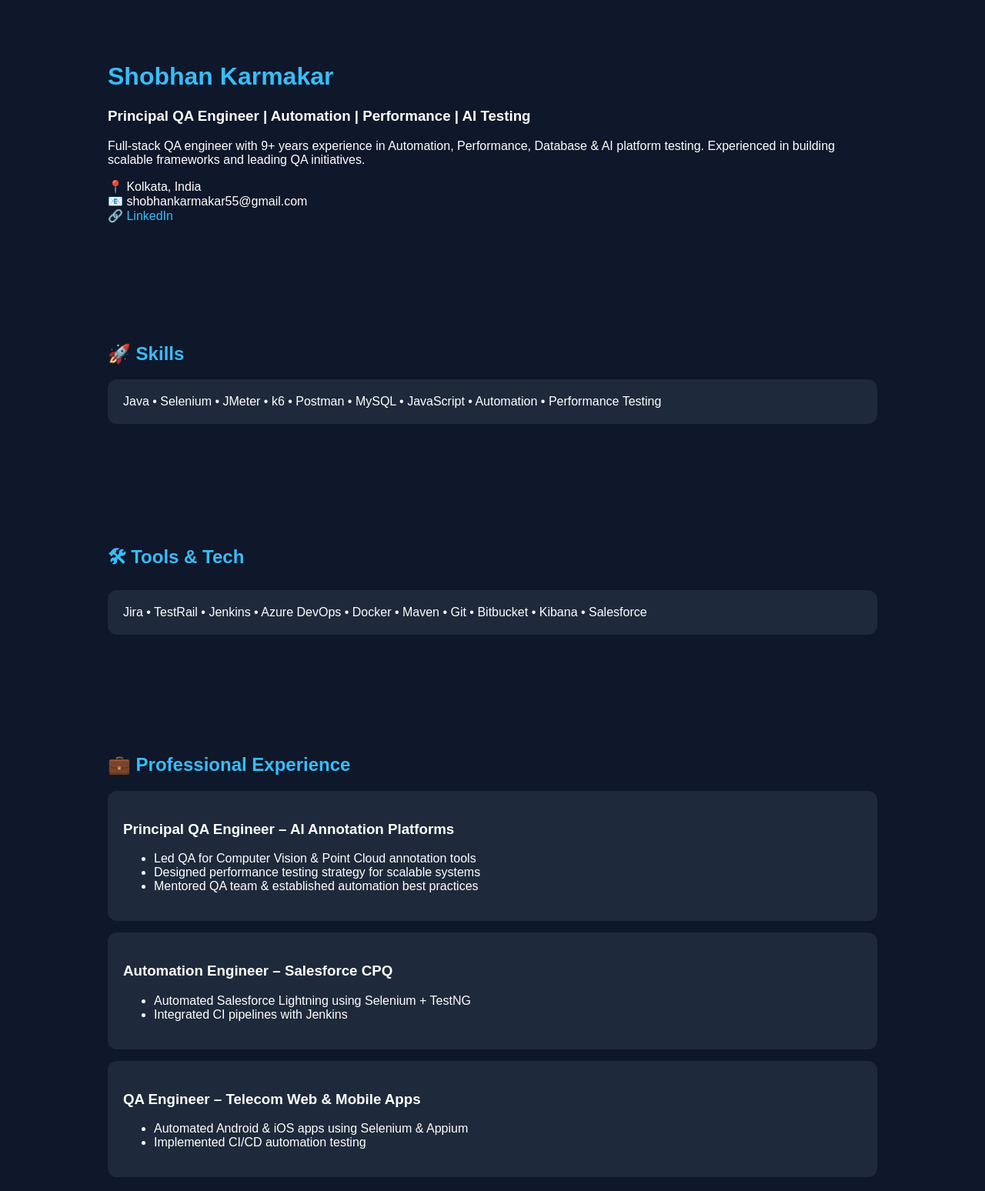
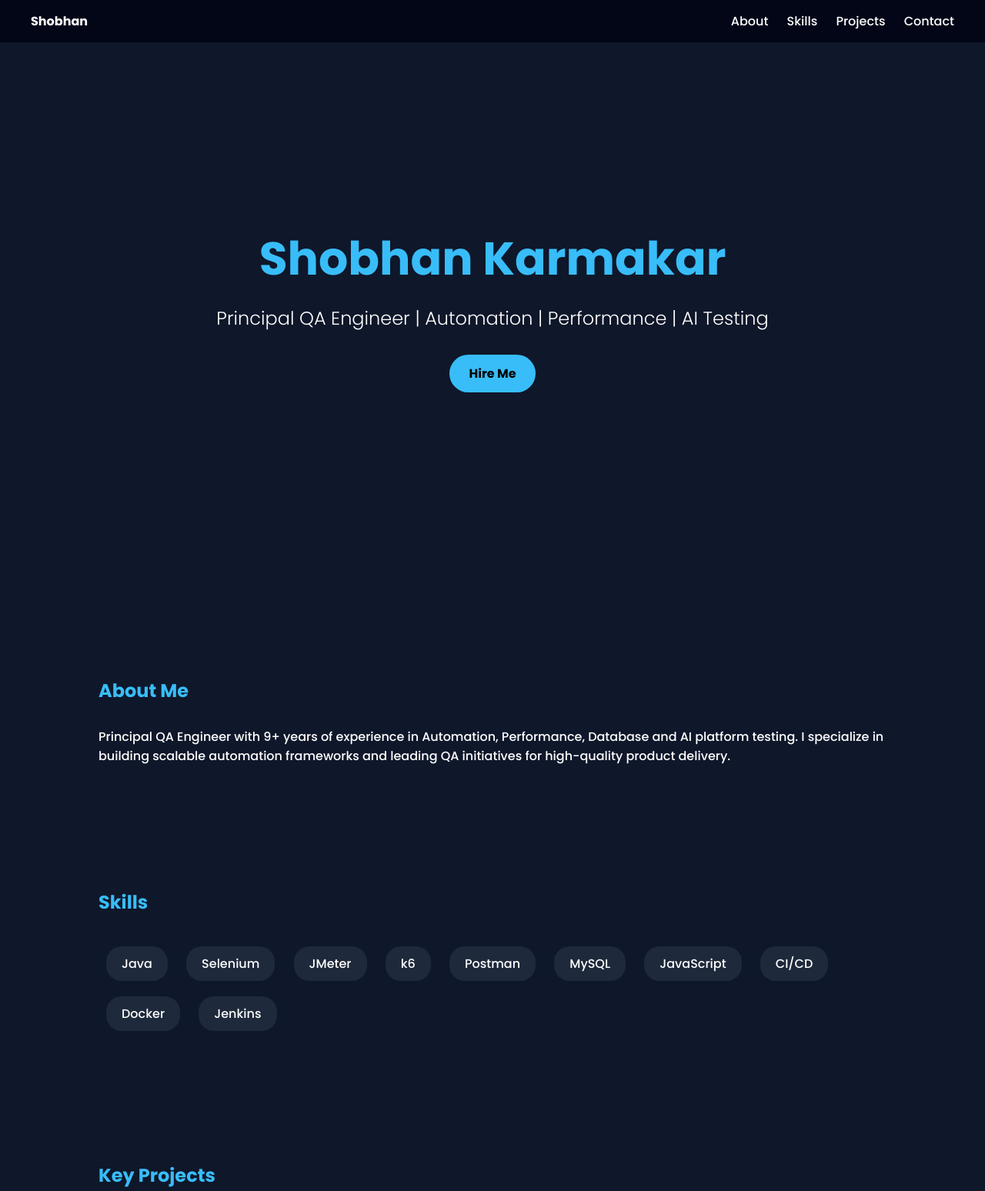
Before and after one commit to shobhan-k/shobhan-k.github.io, a plain HTML site: page index.html in a window 1280 px wide. Shown: the top 1548 px of the page at 77% size. Drawn offline with Linux system fonts and the light colour scheme.

Commit message:
Update index.html

```diff
--- a/index.html
+++ b/index.html
@@ -1,120 +1,183 @@
 <!DOCTYPE html>
-<html>
+<html lang="en">
 <head>
+<meta charset="UTF-8">
+<meta name="viewport" content="width=device-width, initial-scale=1.0">
 <title>Shobhan Karmakar | Principal QA Engineer</title>
-<meta name="viewport" content="width=device-width, initial-scale=1.0">
+
+<link href="https://fonts.googleapis.com/css2?family=Poppins:wght@300;500;700&display=swap" rel="stylesheet">
 
 <style>
+*{margin:0;padding:0;box-sizing:border-box}
 body{
-font-family: Arial;
-margin:0;
+font-family:Poppins;
 background:#0f172a;
 color:white;
+scroll-behavior:smooth;
 }
 
-.section{
-padding:60px 20px;
-max-width:1000px;
-margin:auto;
+/* NAVBAR */
+nav{
+position:fixed;
+width:100%;
+background:#020617;
+padding:15px 40px;
+display:flex;
+justify-content:space-between;
+z-index:1000;
+}
+nav a{color:white;margin-left:20px;text-decoration:none;font-weight:500}
+
+/* HERO */
+.hero{
+height:100vh;
+display:flex;
+flex-direction:column;
+justify-content:center;
+align-items:center;
+text-align:center;
+padding:20px;
 }
 
-h1,h2{color:#38bdf8;}
+.hero h1{
+font-size:60px;
+color:#38bdf8;
+animation:fadeIn 1.5s ease-in-out;
+}
 
+.hero h2{
+margin-top:15px;
+font-weight:300;
+animation:fadeIn 2s ease-in-out;
+}
+
+.btn{
+margin-top:30px;
+padding:12px 25px;
+background:#38bdf8;
+color:black;
+border-radius:30px;
+text-decoration:none;
+font-weight:bold;
+transition:0.3s;
+}
+.btn:hover{transform:scale(1.1)}
+
+/* SECTION */
+.section{
+padding:80px 10%;
+}
+.section h2{
+color:#38bdf8;
+margin-bottom:30px;
+}
+
+/* SKILLS */
+.skills span{
+display:inline-block;
+background:#1e293b;
+padding:10px 20px;
+margin:10px;
+border-radius:20px;
+}
+
+/* CARDS */
 .card{
 background:#1e293b;
-padding:20px;
+padding:25px;
 margin:15px 0;
-border-radius:12px;
+border-radius:15px;
+transition:0.3s;
+}
+.card:hover{transform:translateY(-8px)}
+
+/* FOOTER */
+footer{
+text-align:center;
+padding:30px;
+background:#020617;
 }
 
-a{color:#38bdf8;text-decoration:none;}
+/* ANIMATION */
+@keyframes fadeIn{
+from{opacity:0;transform:translateY(30px)}
+to{opacity:1}
+}
 </style>
 </head>
 
 <body>
 
-<div class="section">
+<nav>
+<div><b>Shobhan</b></div>
+<div>
+<a href="#about">About</a>
+<a href="#skills">Skills</a>
+<a href="#projects">Projects</a>
+<a href="#contact">Contact</a>
+</div>
+</nav>
+
+<section class="hero">
 <h1>Shobhan Karmakar</h1>
-<h3>Principal QA Engineer | Automation | Performance | AI Testing</h3>
+<h2>Principal QA Engineer | Automation | Performance | AI Testing</h2>
+<a class="btn" href="mailto:shobhankarmakar55@gmail.com">Hire Me</a>
+</section>
+
+<section id="about" class="section">
+<h2>About Me</h2>
 <p>
-Full-stack QA engineer with 9+ years experience in Automation, Performance,
-Database & AI platform testing. Experienced in building scalable frameworks
-and leading QA initiatives.
+Principal QA Engineer with 9+ years of experience in Automation, Performance,
+Database and AI platform testing. I specialize in building scalable automation
+frameworks and leading QA initiatives for high-quality product delivery.
 </p>
+</section>
 
-<p>
-📍 Kolkata, India <br>
-📧 shobhankarmakar55@gmail.com <br>
-🔗 <a href="https://in.linkedin.com/in/shobhan-karmakar-588800133">LinkedIn</a>
-</p>
+<section id="skills" class="section">
+<h2>Skills</h2>
+<div class="skills">
+<span>Java</span>
+<span>Selenium</span>
+<span>JMeter</span>
+<span>k6</span>
+<span>Postman</span>
+<span>MySQL</span>
+<span>JavaScript</span>
+<span>CI/CD</span>
+<span>Docker</span>
+<span>Jenkins</span>
 </div>
+</section>
 
-<div class="section">
-<h2>🚀 Skills</h2>
-<div class="card">
-Java • Selenium • JMeter • k6 • Postman • MySQL • JavaScript • Automation • Performance Testing
-</div>
-</div>
-
-<div class="section">
-<h2>🛠 Tools & Tech</h2>
-<div class="card">
-Jira • TestRail • Jenkins • Azure DevOps • Docker • Maven • Git • Bitbucket • Kibana • Salesforce
-</div>
-</div>
-
-<div class="section">
-<h2>💼 Professional Experience</h2>
+<section id="projects" class="section">
+<h2>Key Projects</h2>
 
 <div class="card">
-<h3>Principal QA Engineer – AI Annotation Platforms</h3>
-<ul>
-<li>Led QA for Computer Vision & Point Cloud annotation tools</li>
-<li>Designed performance testing strategy for scalable systems</li>
-<li>Mentored QA team & established automation best practices</li>
-</ul>
+<h3>AI Annotation Platform Testing</h3>
+<p>Led QA for Computer Vision & Point Cloud tools. Designed performance testing strategy and improved scalability.</p>
 </div>
 
 <div class="card">
-<h3>Automation Engineer – Salesforce CPQ</h3>
-<ul>
-<li>Automated Salesforce Lightning using Selenium + TestNG</li>
-<li>Integrated CI pipelines with Jenkins</li>
-</ul>
+<h3>Salesforce CPQ Automation</h3>
+<p>Built Selenium + TestNG automation framework integrated with Jenkins CI/CD.</p>
 </div>
 
 <div class="card">
-<h3>QA Engineer – Telecom Web & Mobile Apps</h3>
-<ul>
-<li>Automated Android & iOS apps using Selenium & Appium</li>
-<li>Implemented CI/CD automation testing</li>
-</ul>
+<h3>Telecom Mobile Automation</h3>
+<p>Automated Android & iOS applications using Selenium & Appium.</p>
 </div>
 
-</div>
+</section>
 
-<div class="section">
-<h2>🏆 Achievements</h2>
-<div class="card">
-State Gold & Bronze Medalist in Archery<br>
-District Bronze Medalist in Archery
-</div>
-</div>
+<section id="contact" class="section">
+<h2>Contact</h2>
+<p>Email: shobhankarmakar55@gmail.com</p>
+<p><a class="btn" href="https://in.linkedin.com/in/shobhan-karmakar-588800133">LinkedIn Profile</a></p>
+</section>
 
-<div class="section">
-<h2>📜 Certification</h2>
-<div class="card">
-Perfecto Mobile Automation Tool – Certified Tester
-</div>
-</div>
-
-<div class="section">
-<h2>📩 Contact Me</h2>
-<div class="card">
-<p>Open to Automation / Performance / AI QA Roles</p>
-<a href="mailto:shobhankarmakar55@gmail.com">Send Email</a>
-</div>
-</div>
+<footer>
+© 2026 Shobhan Karmakar
+</footer>
 
 </body>
 </html>
```
